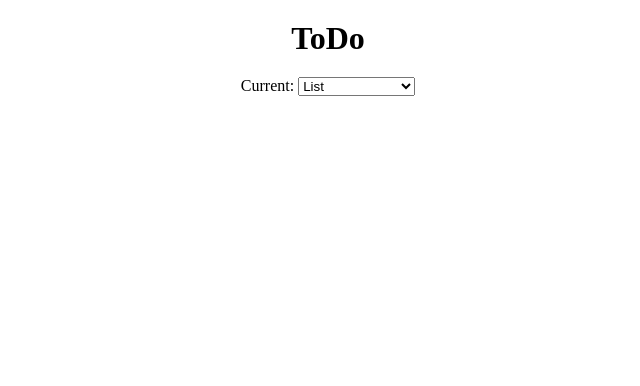
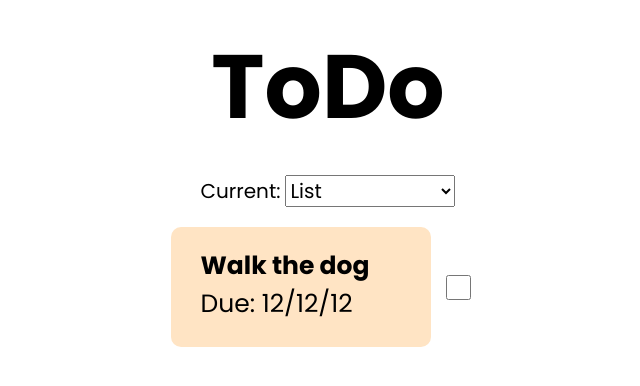
Before and after one commit to Mouzone/todo-list, a website built with webpack: page src/index.html in a window 1280 px wide. Shown: the whole page, without its empty margins (312-952 px from the left). Built offline with nearby package versions, Linux system fonts and the light colour scheme.

Commit message:
Create styling and elements to be reused for autogeneration of tasks and lists

```diff
--- a/src/index.html
+++ b/src/index.html
@@ -18,6 +18,14 @@
         </div>
 
         <div id="tasks">
+            <div class="task">
+                <div class="text">
+                    <h4> Walk the dog </h4>
+                    <p> Due: 12/12/12</p>
+                </div>
+                <input type="checkbox" id="task1" name="vehicle1" value="Bike">
+                <label for="task1"></label>
+            </div>
         </div>
     </body>
 </html>
--- a/src/style.css
+++ b/src/style.css
@@ -1,4 +1,7 @@
+@import url('https://fonts.googleapis.com/css2?family=Poppins:ital,wght@0,100;0,200;0,300;0,400;0,500;0,600;0,700;0,800;0,900;1,100;1,200;1,300;1,400;1,500;1,600;1,700;1,800;1,900&family=Roboto:ital,wght@0,100;0,300;0,400;0,500;0,700;0,900;1,100;1,300;1,400;1,500;1,700;1,900&display=swap');
+
 * {
+    font-family: "Poppins", monospace;
     padding: 0;
     margin: 0;
     box-sizing: content-box;
@@ -15,4 +18,38 @@ body {
 
 h1 {
     margin-top: 20px;
+    font-size: 90px;
 }
+
+#select {
+    font-size: 20px;
+    display: flex;
+    gap: 5px;
+    align-items: center;
+}
+
+#lists {
+    height: 30px;
+    font-size: 20px;
+}
+.task {
+    display: flex;
+    gap: 15px;
+}
+
+.text {
+    font-size: 25px;
+    width: 200px;
+    height: 80px;
+    background-color: bisque;
+    border-radius: 10px;
+    gap: 10px;
+    padding: 20px 30px 20px 30px;
+    text-align: left;
+}
+
+input {
+    width: 25px;
+    height: 25px;
+    align-self: center;
+}
```
Also changed, not shown: src/index.js (line endings or trailing spaces).
